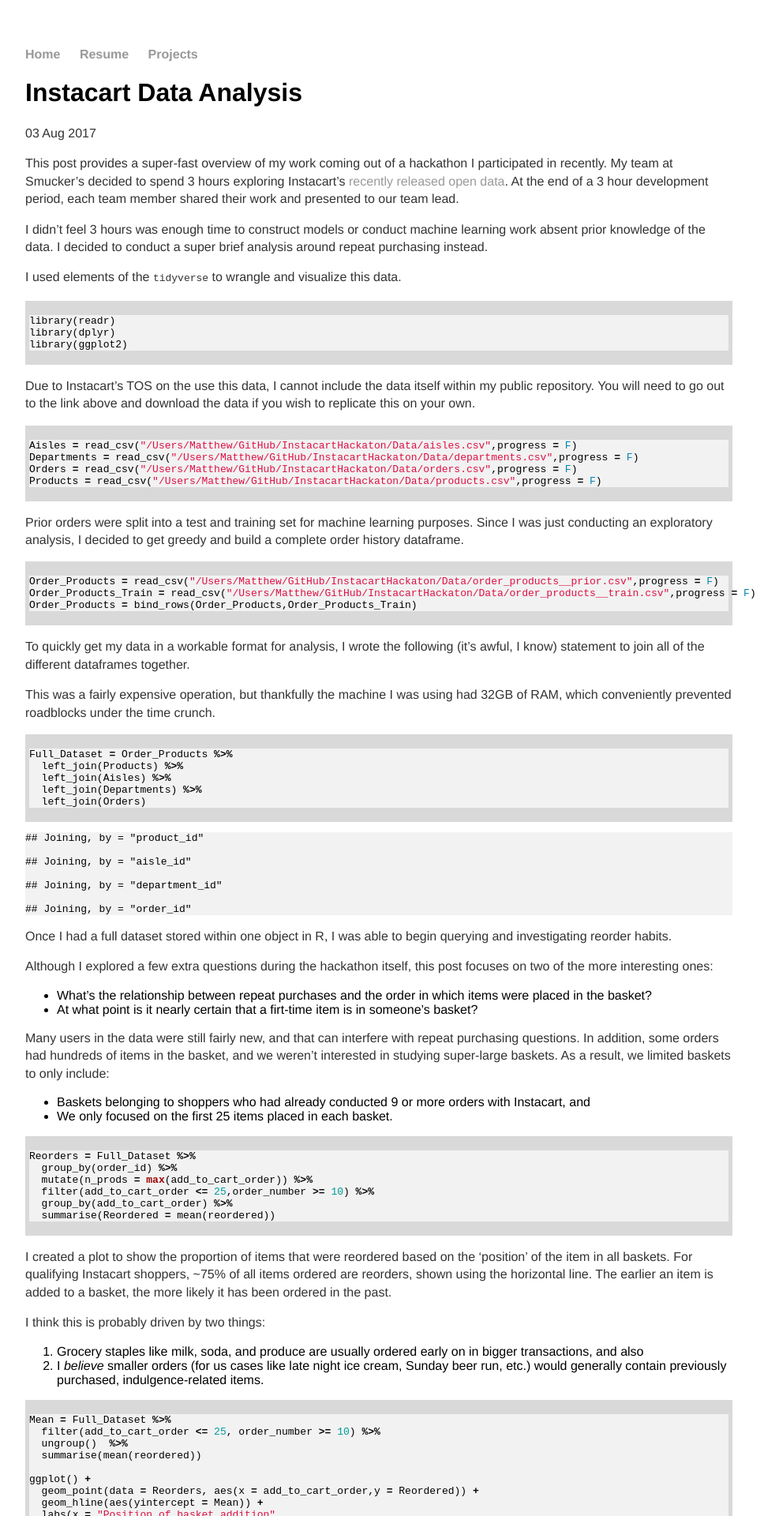
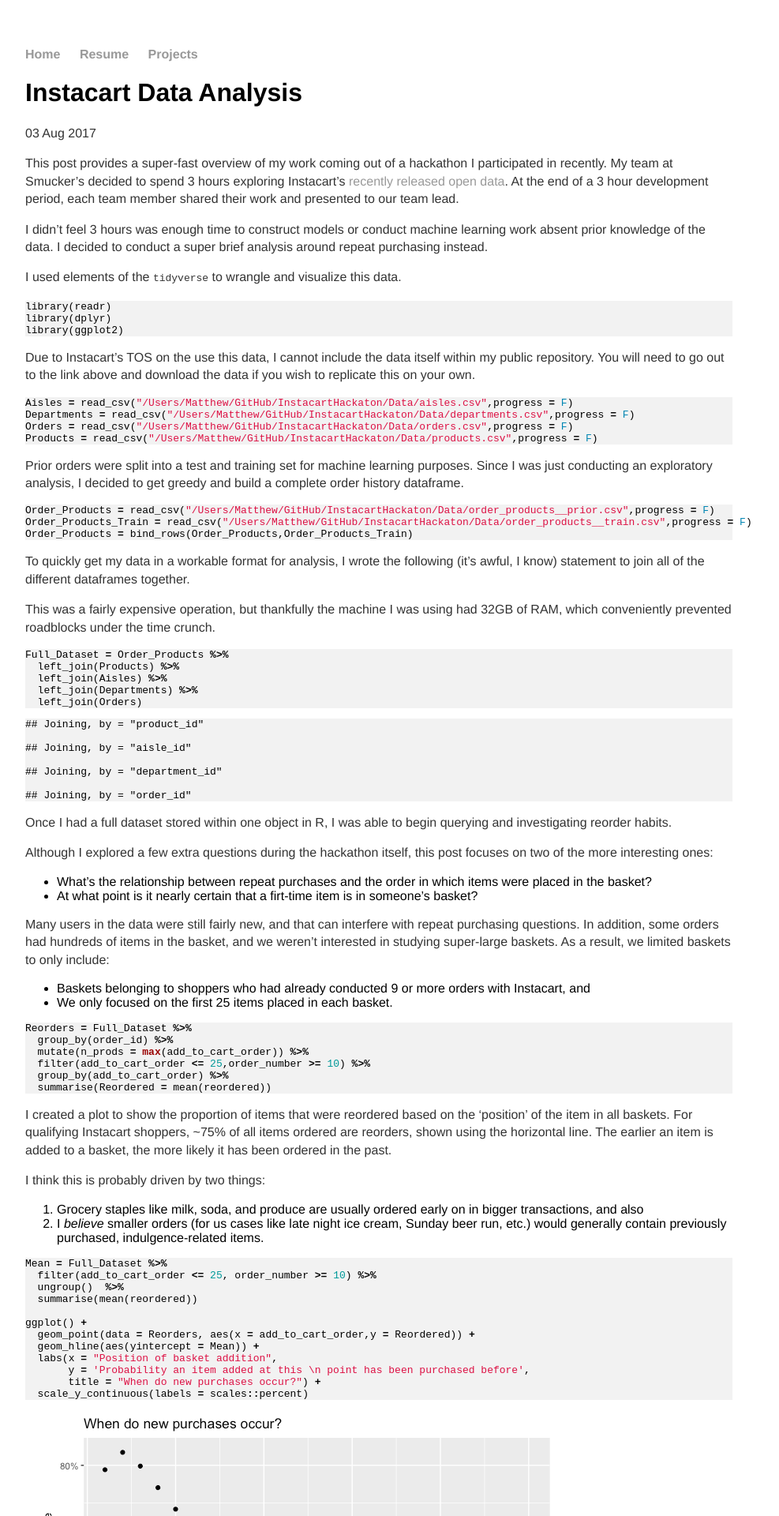
Before and after one commit to MatthewBrower/matthewbrower.github.io, a Jekyll site: the page built from _posts/2017-08-03-Instacart-Data-Analysis.md, in a window 1280 px wide. Shown: the top 1920 px of the page at 79% size, without its empty margins (160-1147 px from the left). Built offline with Jekyll 4.4.1, drawn with Linux system fonts in a browser that asks for light colours; our own code applies the rules of GitHub Pages for plain Markdown files.

Commit message:
Update main.css

```diff
--- a/css/main.css
+++ b/css/main.css
@@ -44,11 +44,6 @@
     list-style: none;
 }
 
-.language-r {
-    background: #d9d9d9;
-    margin: 0px 0 0px 0;
-    padding: 5px;
-}
 
 .highlight  { background: #f2f2f2; }
 .highlight .c { color: #999988; font-style: italic } /* Comment */
```
